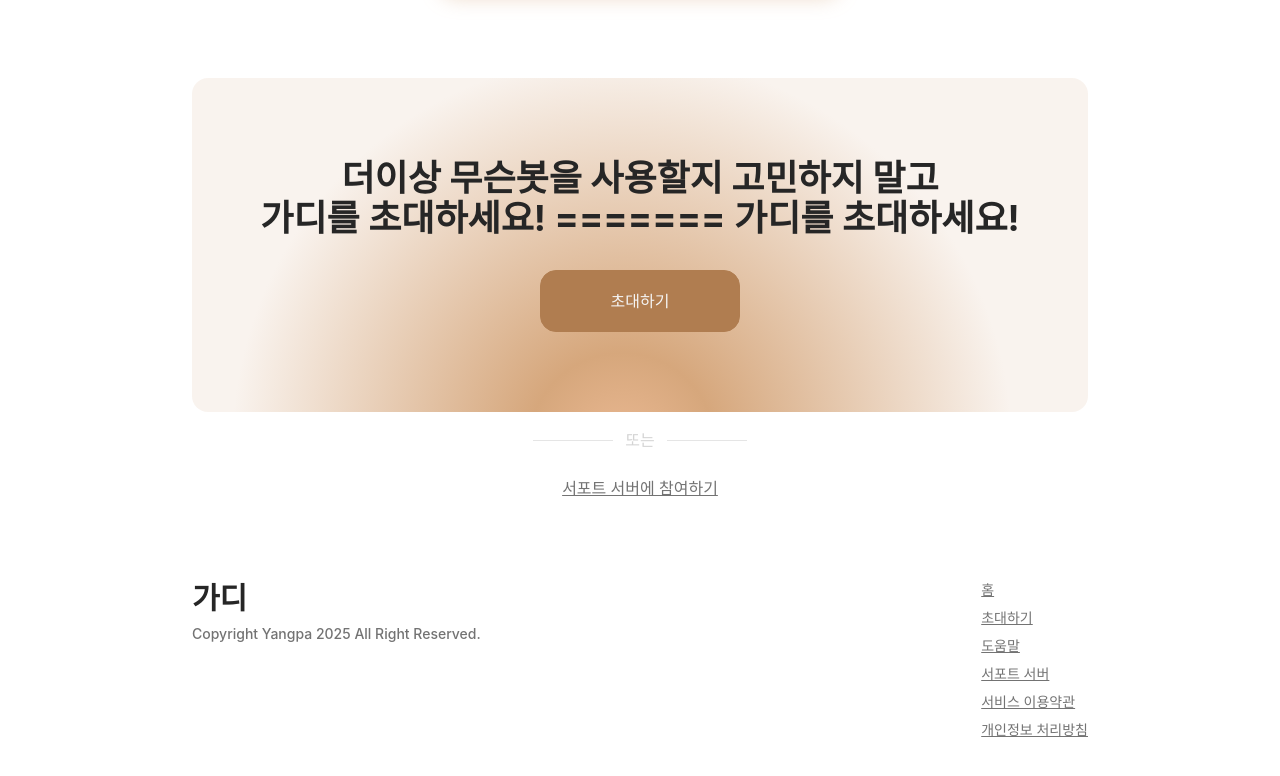
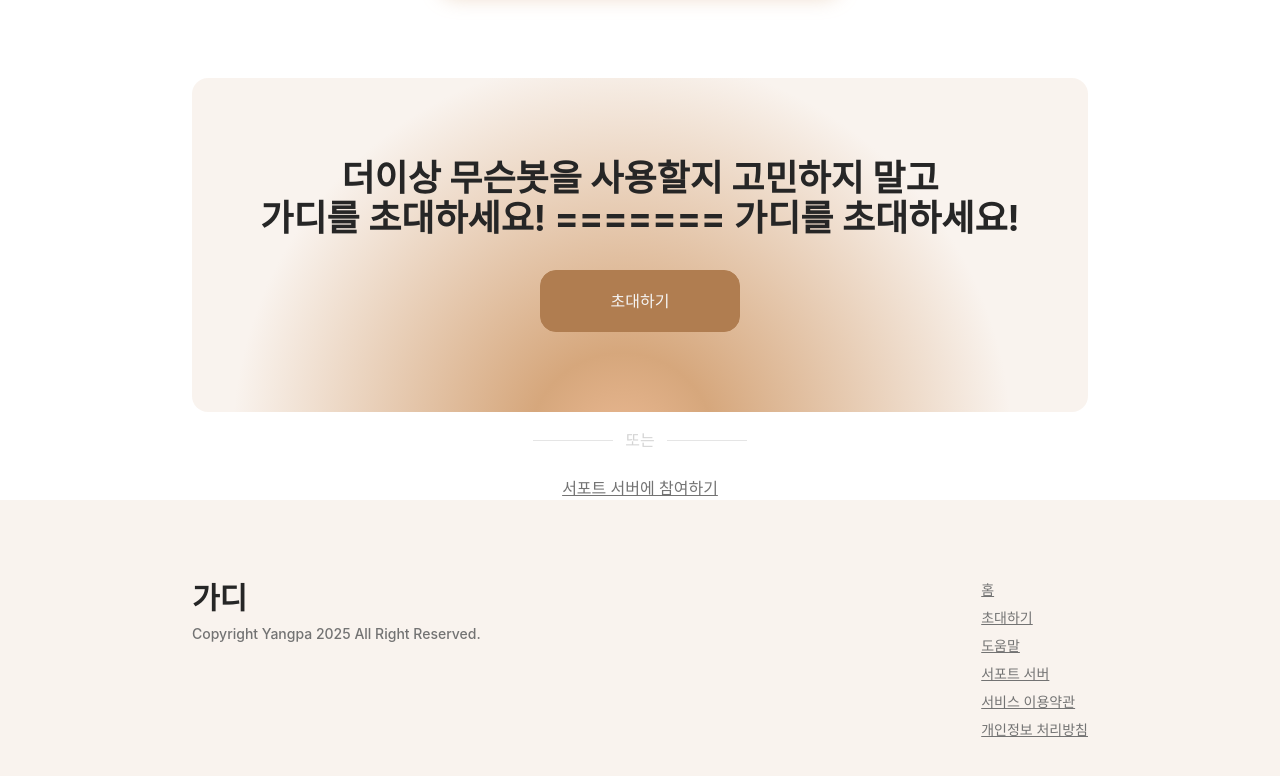
Before and after one commit to corche/adminBot, a React (Vite) app: page / in a window 1280 px wide. Shown: the part 1616-2392 px from the top of the page. Built offline with nearby package versions, Linux system fonts and the light colour scheme; a web font is replaced by a local one.

Commit message:
색상수정

```diff
--- a/src/Footer.tsx
+++ b/src/Footer.tsx
@@ -16,7 +16,7 @@ export default function Footer() {
   };
 
   return (
-    <div className="bg-light-green-500 py-20 flex justify-center">
+    <div className="bg-light-brown-500 py-20 flex justify-center">
       <div className="w-[90vw] sm:w-[70vw] max-w-[1080px] flex justify-between">
         <div className="flex flex-col">
           <div className="text-3xl text-neutral-800 font-bold">
```
